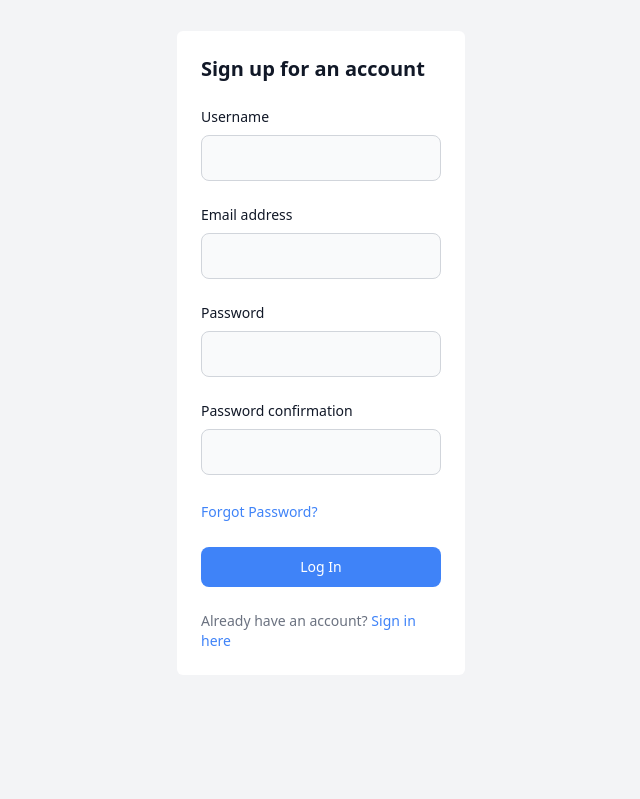
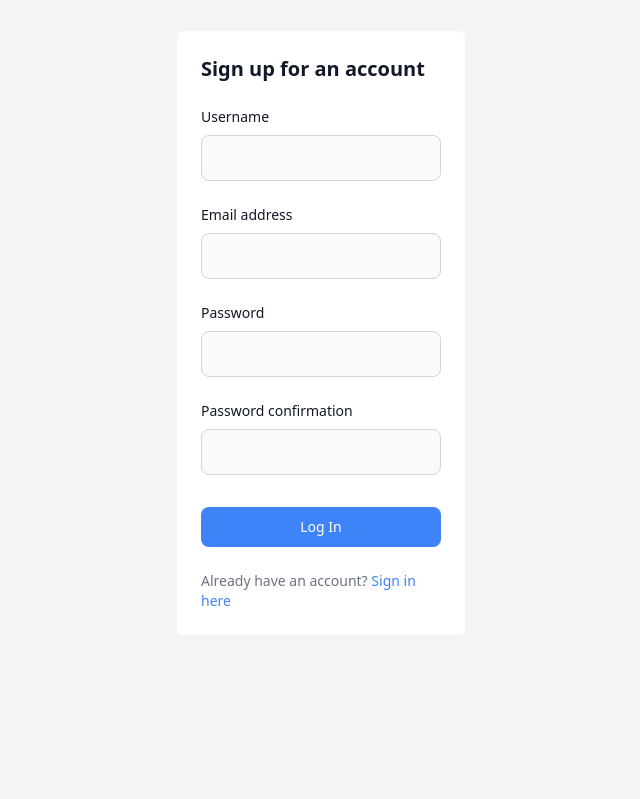
Before and after one commit to NgYuKang/Django-Blog-Practice, a Django app: page /accounts/signup in a window 1280 px wide. Shown: the part 225-1024 px from the top of the page, without its empty margins (319-959 px from the left). Run offline with Django 4.2, Linux system fonts and the light colour scheme; style sheets or scripts are compiled from the project's sources; parts of the project's set-up code (start-up, migrations or seed data) failed here and were passed over; some libraries are stand-ins or nearby versions.

Commit message:
fix: remove forgot password in signup.html

```diff
--- a/DjangoBlog/blog/templates/registration/signup.html
+++ b/DjangoBlog/blog/templates/registration/signup.html
@@ -21,9 +21,6 @@
                 {% include 'components/field_errors.html' %}
             </div>
             {% endfor %}
-            <div>
-                <a href="#" class="text-sm font-medium text-blue-500 hover:underline">Forgot Password?</a>
-            </div>
 
             <button type="submit" class="w-full text-white bg-blue-500 hover:bg-blue-600 focus:ring-4 focus:outine-none font medium rounded-lg text-sm px-5 py-2.5 text-center">Log In</button>
 
```
